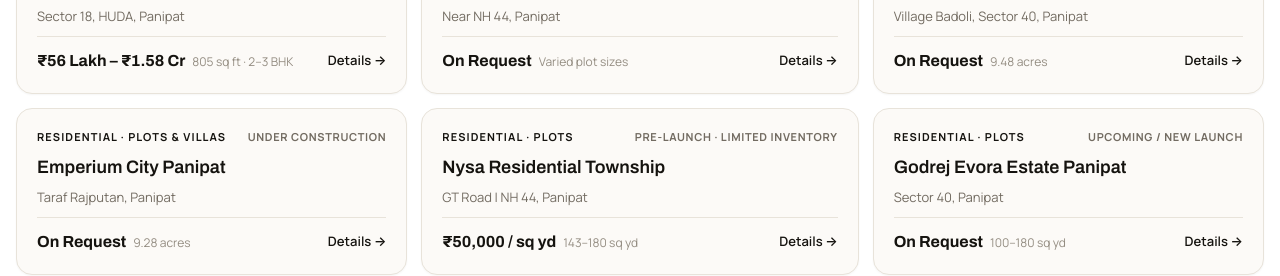
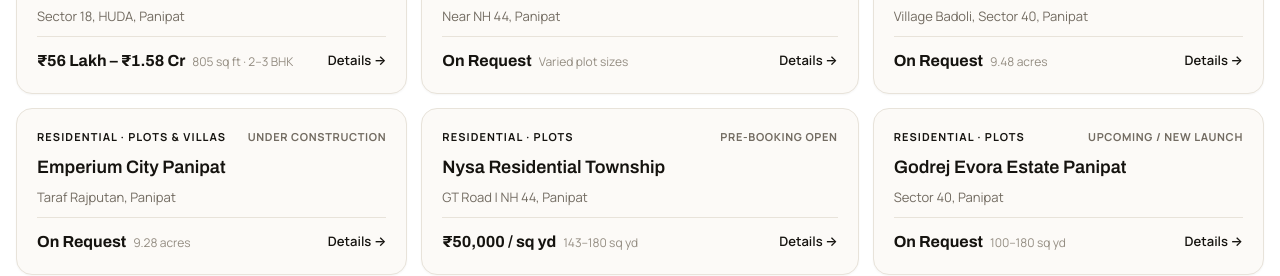
Before and after one commit to uptwnp/uptwnwebsite, a Next.js app: page / in a window 1280 px wide. Shown: the part 920-1196 px from the top of the page. Built offline with nearby package versions, Linux system fonts and the light colour scheme.

Commit message:
Update Nysa Residential Township status to Pre-Booking Open

```diff
--- a/src/data/projects.ts
+++ b/src/data/projects.ts
@@ -282,7 +282,7 @@
     segment: 'Residential',
     form: 'Plots',
     type: 'Plots',
-    status: 'Pre-Launch · Limited Inventory',
+    status: 'Pre-Booking Open',
     price: '₹50,000 / sq yd',
     area: '143–180 sq yd',
     units: 'Limited Inventory',
```
